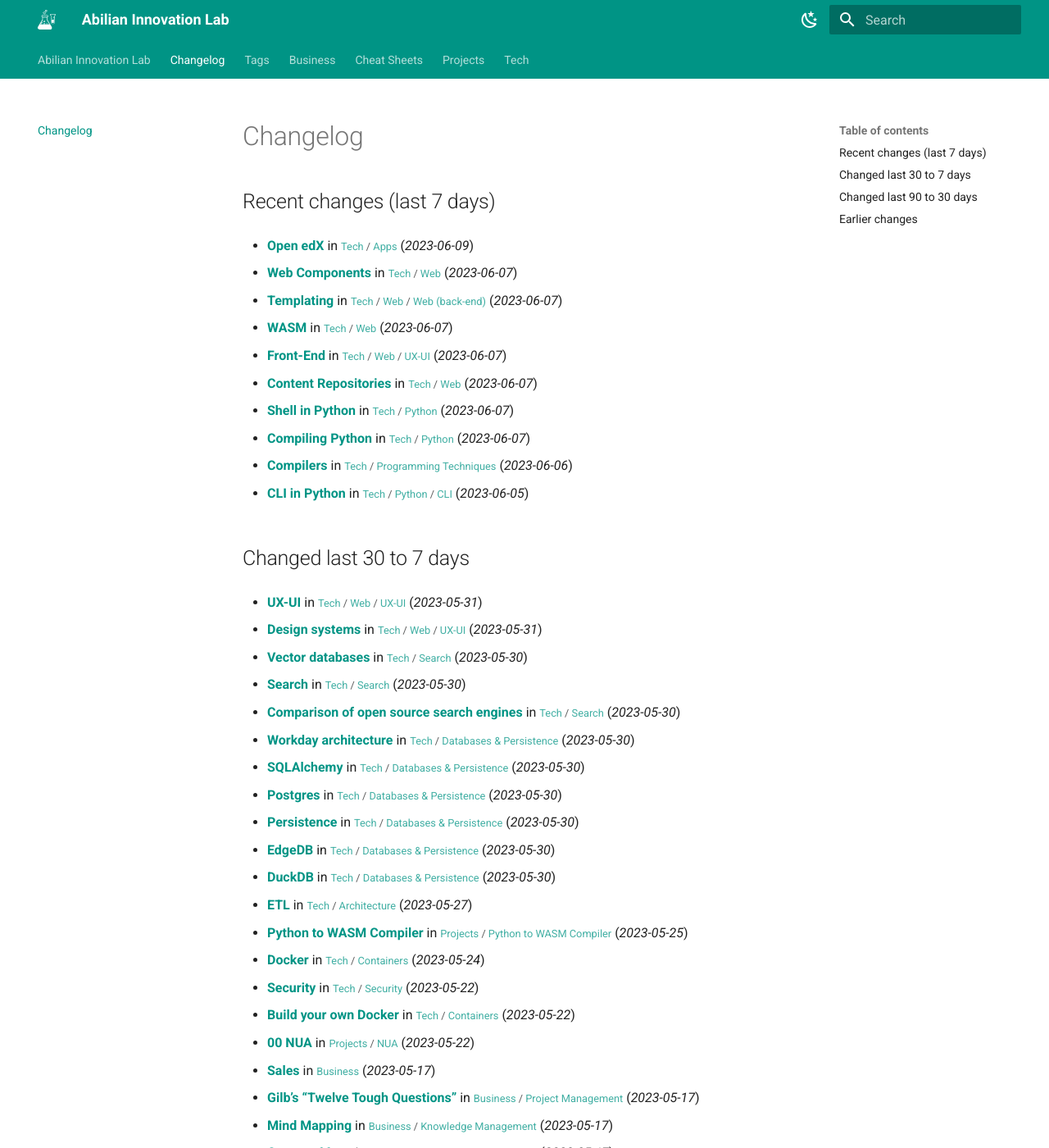
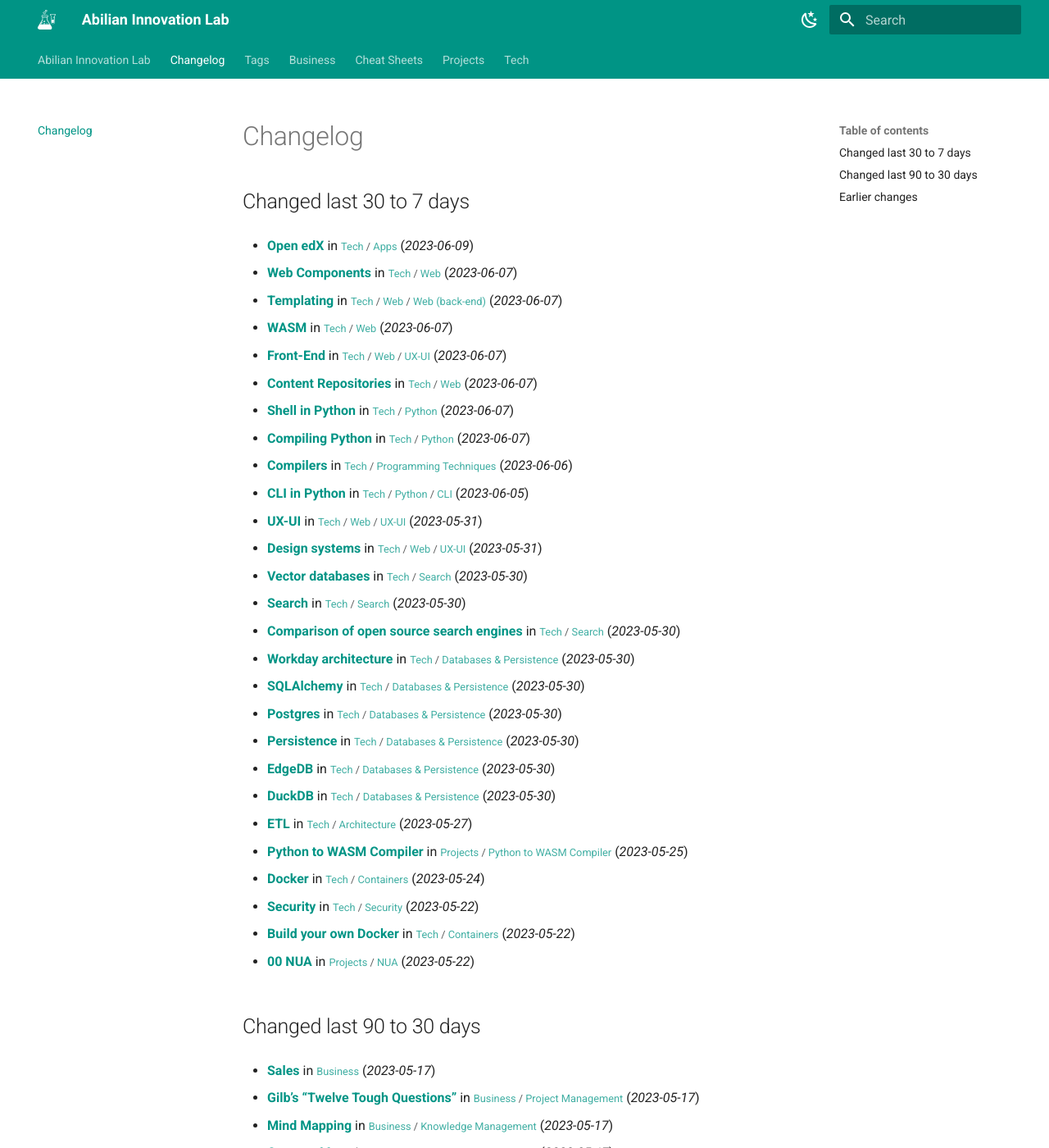
Before and after one commit to abilian/lab.abilian.com, an MkDocs documentation site: the page built from docs/changelog.md, in a window 1280 px wide and 1400 px high. Shown: the whole window at 82% size. Built offline with MkDocs 1.6.1 and Material for MkDocs 9.7.7, drawn with Linux system fonts in a browser that asks for light colours; comment, search, counter and statistics services are not loaded; some of the changed text lies outside the part shown.

```diff
--- a/docs/changelog.md
+++ b/docs/changelog.md
@@ -1,6 +1,6 @@
 # Changelog
 
-## Recent changes (last 7 days)
+## Changed last 30 to 7 days
 
 - **[Open edX](/Tech/Apps/Open edX/)** in <small>[Tech](/Tech/00 Technology/) / [Apps](/Tech/Apps/00 Apps/)</small> (*2023-06-09*)
 
@@ -21,10 +21,6 @@
 - **[Compilers](/Tech/Programming Techniques/Compilers/)** in <small>[Tech](/Tech/00 Technology/) / [Programming Techniques](/Tech/Programming Techniques/Assertions/)</small> (*2023-06-06*)
 
 - **[CLI in Python](/Tech/Python/CLI/CLI in Python/)** in <small>[Tech](/Tech/00 Technology/) / [Python](/Tech/Python/(Pretty) tables in Python/) / [CLI](/Tech/Python/CLI/Argparse/)</small> (*2023-06-05*)
-
-
-
-## Changed last 30 to 7 days
 
 - **[UX-UI](/Tech/Web/UX-UI/UX-UI/)** in <small>[Tech](/Tech/00 Technology/) / [Web](/Tech/Web/Content Repositories/) / [UX-UI](/Tech/Web/UX-UI/AlpineJS/)</small> (*2023-05-31*)
 
@@ -59,6 +55,10 @@
 - **[Build your own Docker](/Tech/Containers/Build your own Docker/)** in <small>[Tech](/Tech/00 Technology/) / [Containers](/Tech/Containers/Build your own Docker/)</small> (*2023-05-22*)
 
 - **[00 NUA](/Projects/NUA/00 NUA/)** in <small>[Projects](/Projects/00MOC/) / [NUA](/Projects/NUA/00 NUA/)</small> (*2023-05-22*)
+
+
+
+## Changed last 90 to 30 days
 
 - **[Sales](/Business/Sales/)** in <small>[Business](/Business/00 Business/)</small> (*2023-05-17*)
 
@@ -107,10 +107,6 @@
 - **[Geoffrey Moore](/Business/Authors/Geoffrey Moore/)** in <small>[Business](/Business/00 Business/) / [Authors](/Business/Authors/00 Authors/)</small> (*2023-05-13*)
 
 - **[00 Machine Learning](/Tech/Machine Learning/00 Machine Learning/)** in <small>[Tech](/Tech/00 Technology/) / [Machine Learning](/Tech/Machine Learning/00 Machine Learning/)</small> (*2023-05-12*)
-
-
-
-## Changed last 90 to 30 days
 
 - **[Datalog](/Tech/Programming Languages/Datalog/)** in <small>[Tech](/Tech/00 Technology/) / [Programming Languages](/Tech/Programming Languages/Datalog/)</small> (*2023-05-12*)
 
```
Also changed, not shown: docs/Projects/00MOC.md (+1 -1 lines), docs/Tech/Search/Vector databases.md (+4 -0 lines), docs/Tech/Web/UX-UI/Datatables.md (+10 -0 lines), docs/Tech/Web/UX-UI/Design systems.md (+9 -0 lines), docs/Tech/Web/UX-UI/UX-UI.md (+4 -0 lines).
